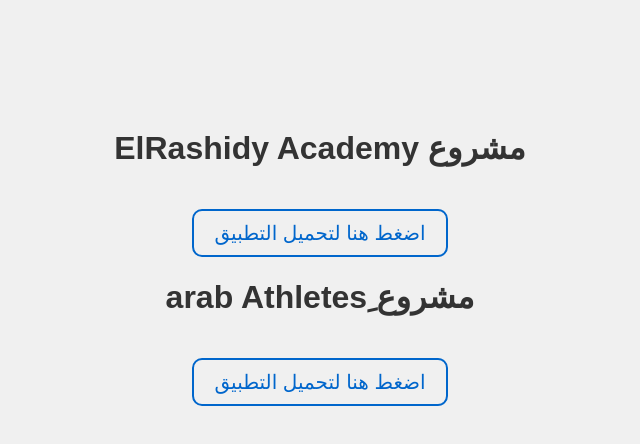
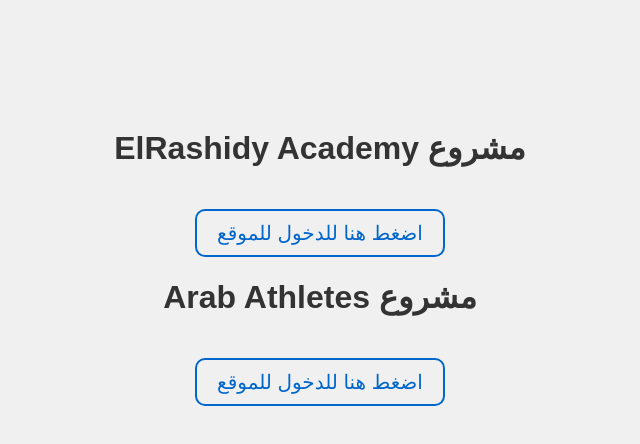
Before and after one commit to AbdelrahmanHashem227/.github.io, a plain HTML site: page index.html in a window 1280 px wide. Shown: the whole page, without its empty margins (320-960 px from the left). Drawn offline with Linux system fonts and the light colour scheme.

Commit message:
Update index.html

```diff
--- a/index.html
+++ b/index.html
@@ -2,7 +2,7 @@
 <html lang="ar" dir="rtl">
 <head>
   <meta charset="UTF-8">
-  <title>مشروعي - ElRashidy Academy</title>
+  <title>مشاريعي</title>
   <style>
     body {
       font-family: Arial, sans-serif;
@@ -34,11 +34,13 @@
 </head>
 <body>
   <h1>مشروع ElRashidy Academy</h1>
-  <a href=https://abdelrahmanhashem227.github.io/.github.io" target="_blank">
-    اضغط هنا لتحميل التطبيق
+  <a href="https://abdelrahmanhashem227.github.io/ElRashidy-Academy/" target="_blank">
+    اضغط هنا للدخول للموقع
   </a>
-  <h1>مشروع ِarab Athletes</h1>
-  <a href=https://abdelrahmanhashem227.github.io/.github.io" target="_blank">
-    اضغط هنا لتحميل التطبيق
+
+  <h1>مشروع Arab Athletes</h1>
+  <a href="https://abdelrahmanhashem227.github.io/Arab-Athletes/" target="_blank">
+    اضغط هنا للدخول للموقع
+  </a>
 </body>
 </html>
```
